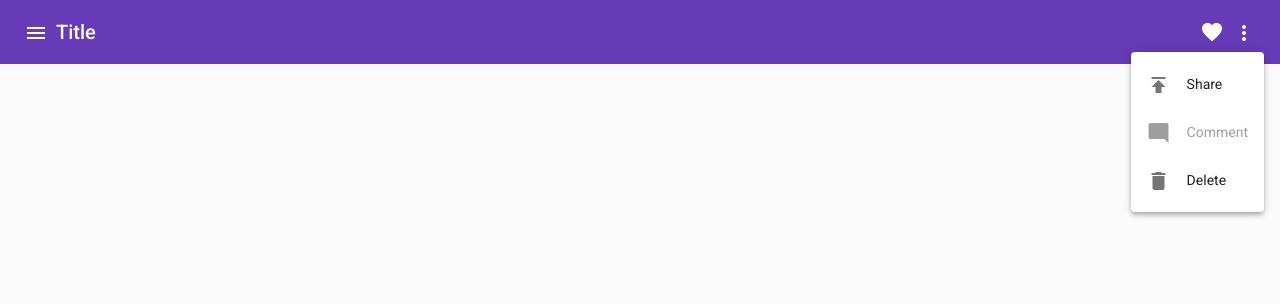
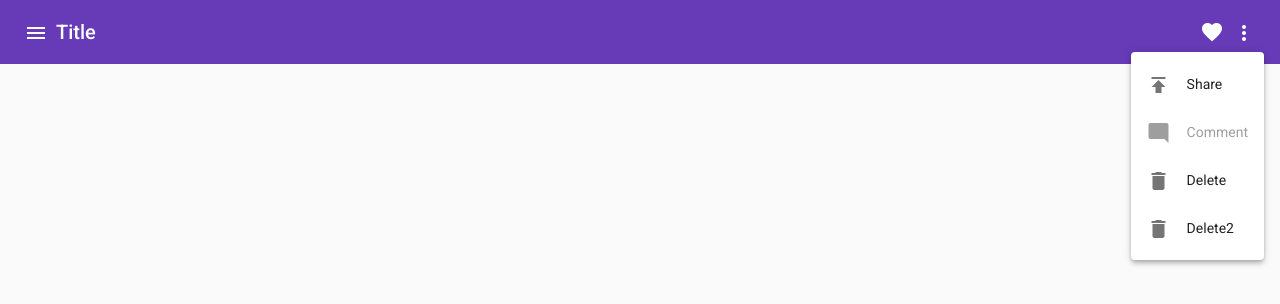
Before and after one commit to LinaSachuk/angular-material, an Angular app: page / in a window 1280 px wide. Both pictures are taken after a click on the button "more_vert". Shown: the top 304 px of the page. Built offline with nearby package versions, Linux system fonts and the light colour scheme.

Commit message:
add icons

```diff
--- a/src/app/app.component.html
+++ b/src/app/app.component.html
@@ -33,6 +33,10 @@
             <mat-icon>delete</mat-icon>
             <span>Delete</span>
           </button>
+          <button mat-menu-item>
+            <mat-icon>delete</mat-icon>
+            <span>Delete2</span>
+          </button>
         </mat-menu>
       </mat-toolbar-row>
     </mat-toolbar>
```
